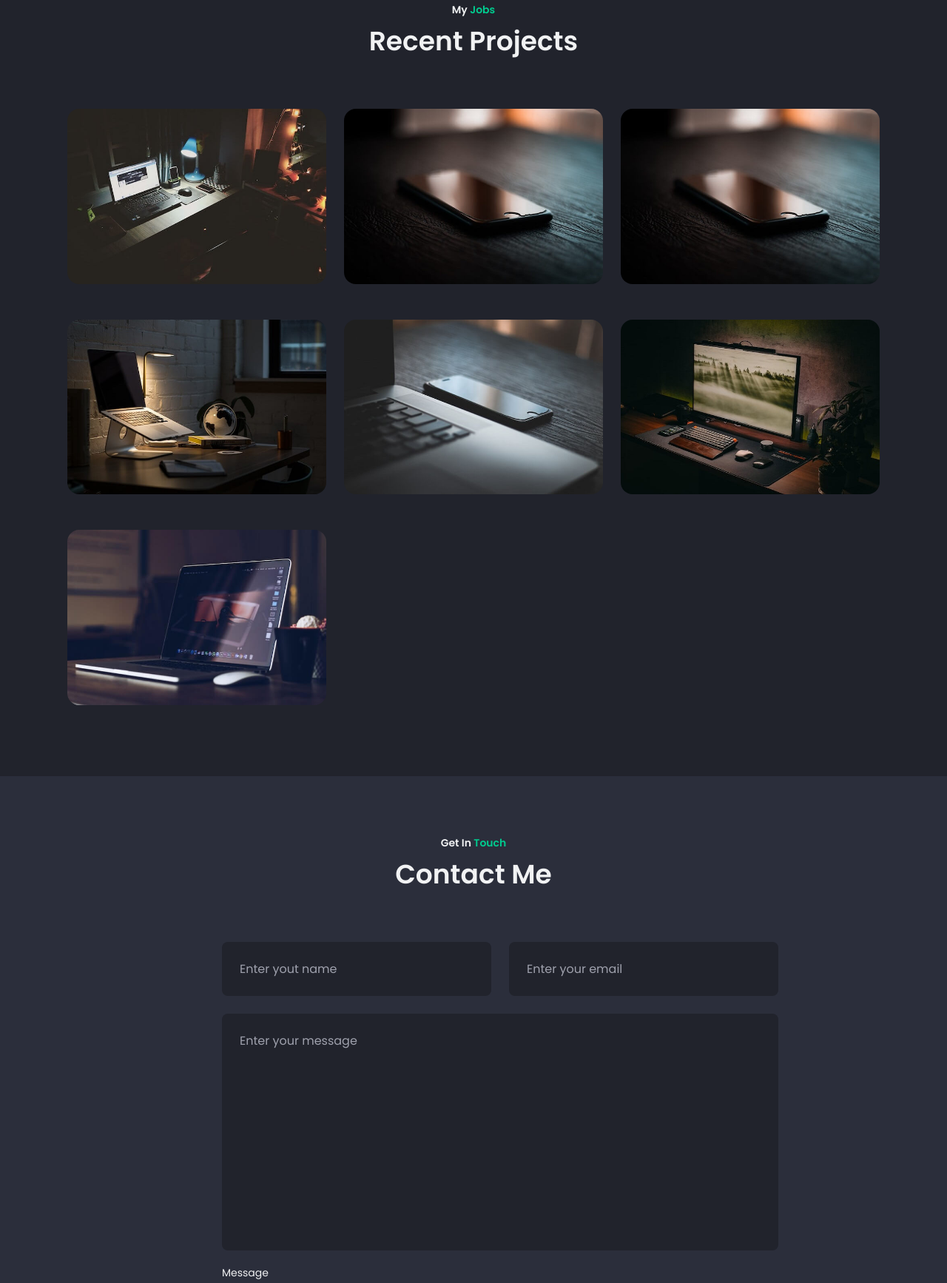
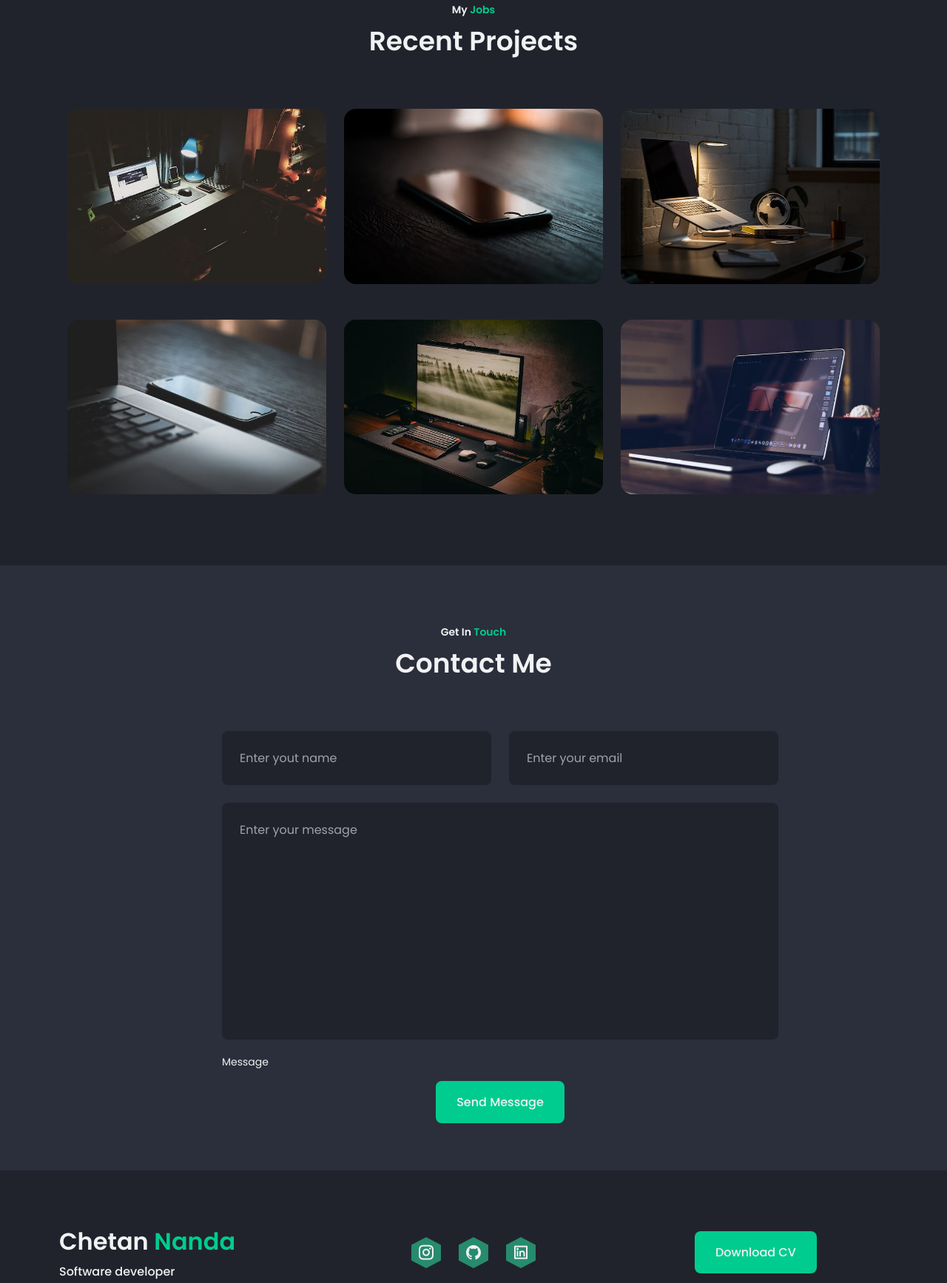
Before and after one commit to CNAnda1623/Personal_Portfolio, a plain HTML site: page responsive-portfolio-website-patrick-main/index.html in a window 1280 px wide. Shown: the part 2797-4531 px from the top of the page at 74% size. Drawn offline with nearby package versions, Linux system fonts and the light colour scheme.

Commit message:
New Commit

```diff
--- a/responsive-portfolio-website-patrick-main/assets/css/styles.css
+++ b/responsive-portfolio-website-patrick-main/assets/css/styles.css
@@ -199,7 +199,7 @@ svg{
     width: 75%;
     height: 100%;
     padding: 4.5rem 0 0 3rem;
-    backdrop-filter: blue(24px);
+    backdrop-filter: blur(24px);
     -webkit-backdrop-filter: blur(24px);
     transition: right .4s;
   }
@@ -735,6 +735,8 @@ svg{
   .nav{
     height: calc(var(--header-height) + 1.5rem);
   }
+
+  .nav__close,
   .nav__toggle{
     display: none;
   }
@@ -748,12 +750,12 @@ svg{
   }
 
   .blur-header::after{
-    /* backdrop-filter: blur(25px); */
+    backdrop-filter: blur(25px);
     -webkit-backdrop-filter: blur(25px);
   }
 }
 
-@media screen and (min-width: 1125px){
+@media screen and (min-width: 1152px){
   .container{
     margin-inline: auto;
   }
@@ -837,7 +839,7 @@ svg{
 
   .contact__container{
     grid-template-columns: 680px;
-    padding-block: 2.5rem 4rem;
+    padding-block: 2.5rem 2rem;
   }
 
   .contact__form{
--- a/responsive-portfolio-website-patrick-main/index.html
+++ b/responsive-portfolio-website-patrick-main/index.html
@@ -32,10 +32,6 @@
                   <li class="nav__item">
                      <a href="#about" class="nav__link">About</a>
                   </li>
-
-                  <!-- <li class="nav__item">
-                     <a href="#skills" class="nav__link">Skills</a>
-                  </li> -->
 
                   <li class="nav__item">
                      <a href="#services" class="nav__link">Services</a>
@@ -318,19 +314,6 @@
                </article>
 
                <article class="projects__card">
-                  <img src="assets/img/project-img-2.jpg" alt="projects image" class="projects__img">
-                  <div class="projects__modal">
-                     <span class="projects__subtitle">Web</span>
-
-                     <h2 class="projects__title">Modern Website</h2>
-
-                     <a href="#" class="projects__button">
-                        view demo <i class="ri-external-link-line"></i>
-                     </a>
-                  </div>
-               </article>
-
-               <article class="projects__card">
                   <img src="assets/img/project-img-3.jpg" alt="projects image" class="projects__img">
                   <div class="projects__modal">
                      <span class="projects__subtitle">Web</span>
```
